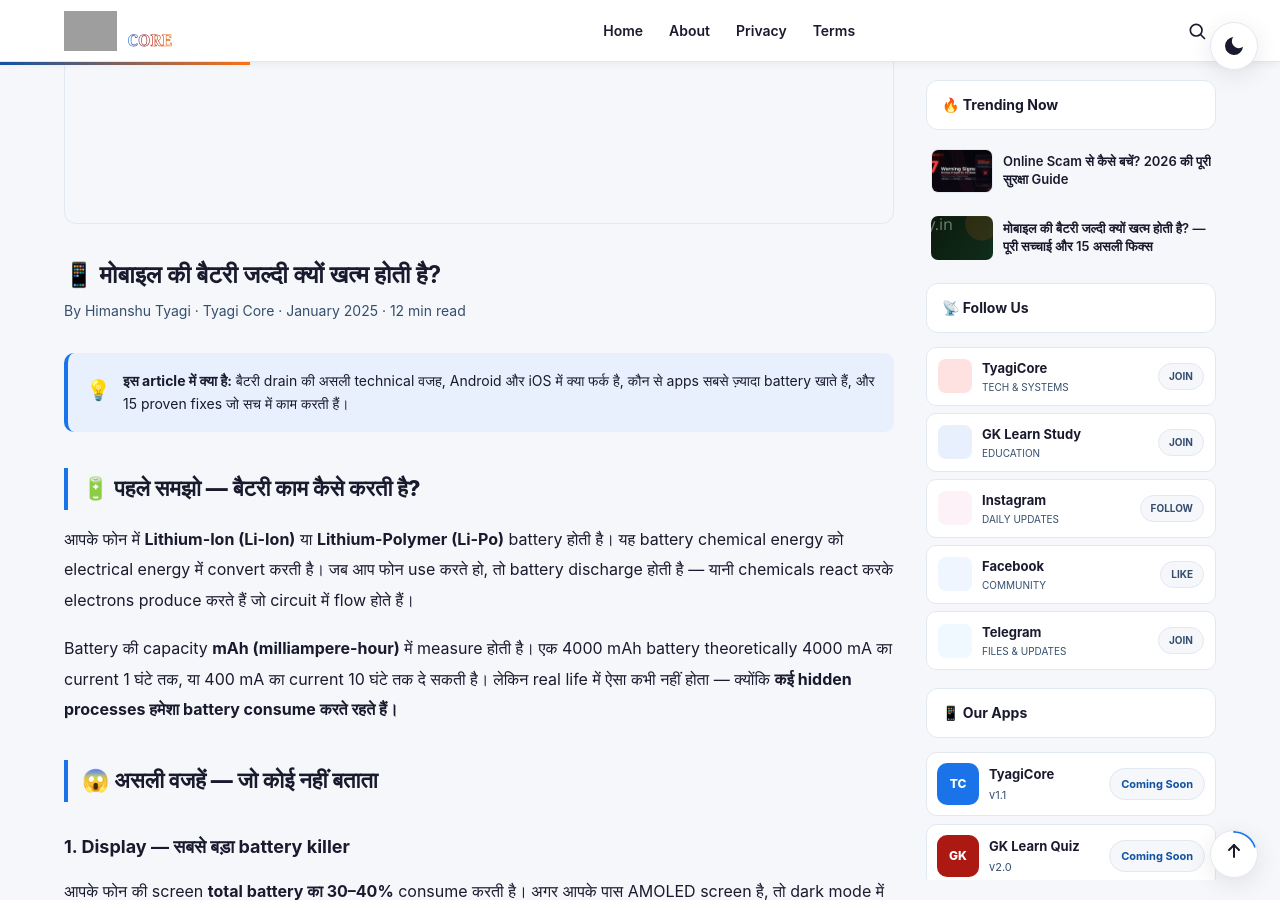
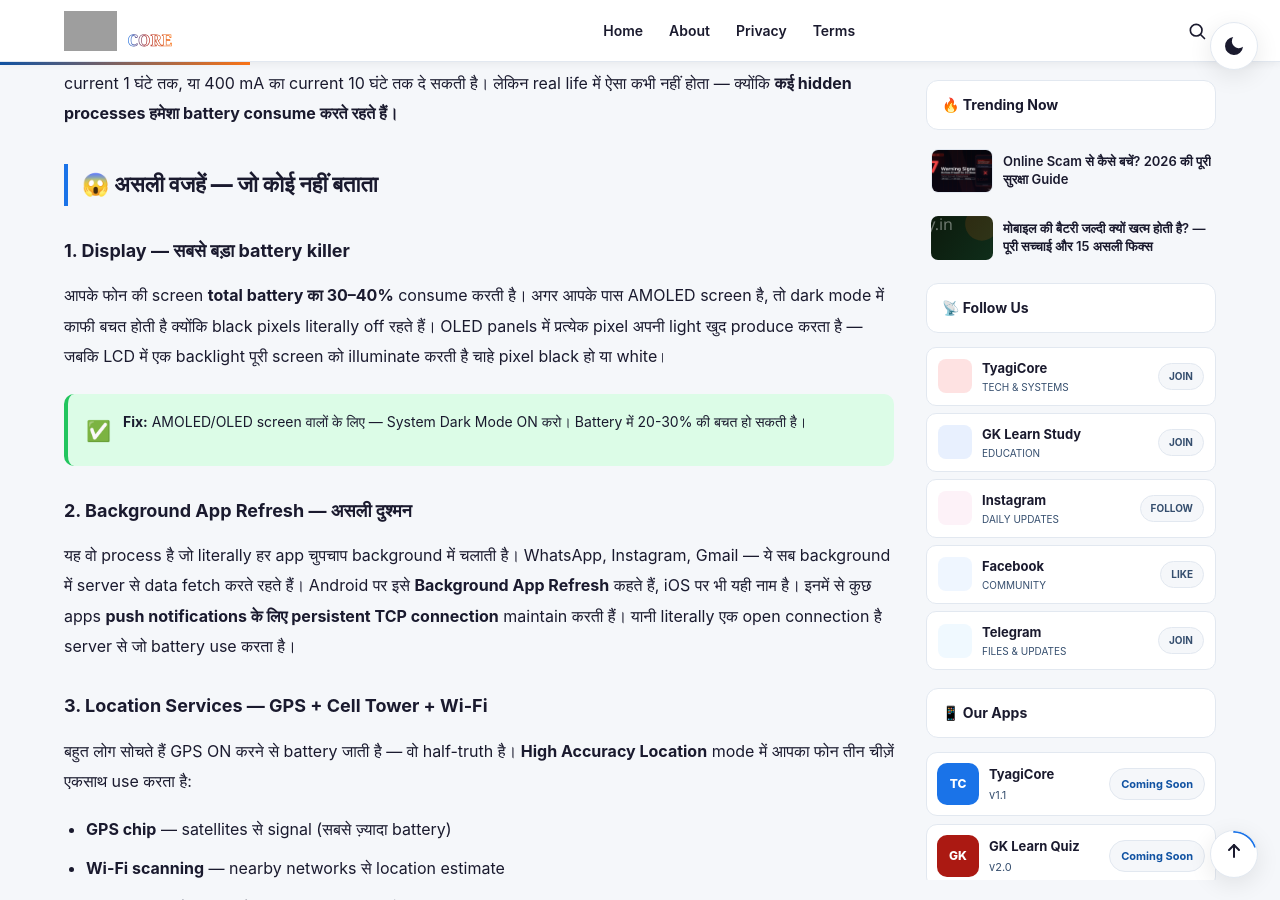
Before and after one commit to HimanshuTyagiJi/TyagiCore, a Jekyll site: the page built from battery-drain-phone-hindi.html, in a window 1280 px wide and 900 px high, scrolled down 1233 px. Built offline with Jekyll 4.4.1, drawn with Linux system fonts in a browser that asks for light colours; comment, search, counter and statistics services are not loaded; some of the changed text lies outside the part shown; grey boxes are pictures that could not be loaded.

Commit message:
Update battery-drain-phone-hindi.html

```diff
--- a/battery-drain-phone-hindi.html
+++ b/battery-drain-phone-hindi.html
@@ -5,25 +5,14 @@ description: "आपका फोन चार्ज करने के बा
 image: ""
 is_post: true
 categories: [Privacy]
-date: 2026-05-25
+date: 2026-02-25
 author: "Himanshu Tyagi"
 ---
 
 <article class="post-content">
 
-<!-- AUTO-GENERATED HERO IMAGE (canvas) -->
-<div class="post-hero-img" id="post-hero-wrap">
-  <img
-    src=""
-    data-title="मोबाइल की बैटरी जल्दी क्यों खत्म होती है?"
-    data-autothumb="true"
-    alt="मोबाइल की बैटरी जल्दी खत्म होने की असली वजह — Tyagi Core"
-    width="1280" height="720"
-  >
-</div>
 
-<h1>📱 मोबाइल की बैटरी जल्दी क्यों खत्म होती है?</h1>
-<p style="color:var(--text-muted);font-size:14px;margin-bottom:28px;">By Himanshu Tyagi · Tyagi Core · January 2025 · 12 min read</p>
+
 
 <div class="tip-box info">
   <span class="tip-icon">💡</span>
```
